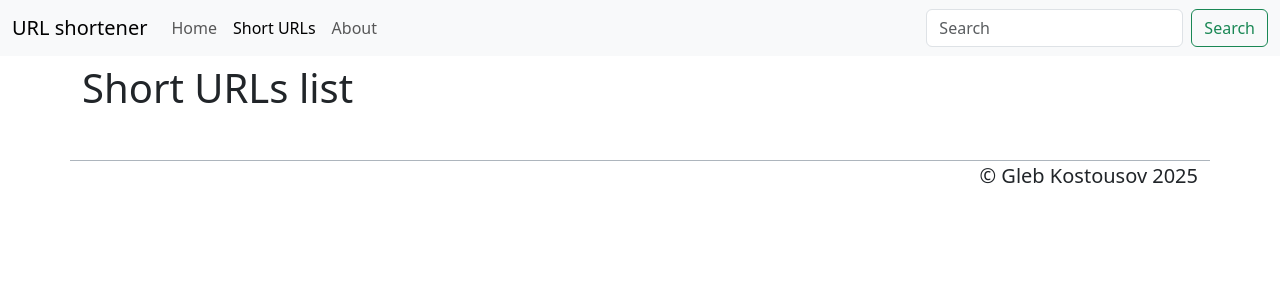
After one commit to GlebKostousov/fastapi-url-shortener, a FastAPI app: page /short-urls/ in a window 1280 px wide. The commit adds this page. Shown: the top 300 px of the page. Run offline with FastAPI, Linux system fonts and the light colour scheme.

Commit message:
feat(short-urls-list) create new html

```diff
--- a/url-shortener/templates/components/navbar.html
+++ b/url-shortener/templates/components/navbar.html
@@ -1,6 +1,7 @@
 {# задаем имя ручки - Заголовок в навбаре #}
 {% set navigation = [
 ('home', 'Home'),
+('short-urls:list', 'Short URLs'),
 ('about', 'About'),
 ] %}
 
--- /dev/null
+++ b/url-shortener/templates/short_urls/list.html
@@ -0,0 +1,9 @@
+{% extends 'base.html' %}
+
+{% block title %}
+    All Short URLs
+{% endblock %}
+
+{% block main %}
+    <h1>Short URLs list</h1>
+{% endblock %}
```
